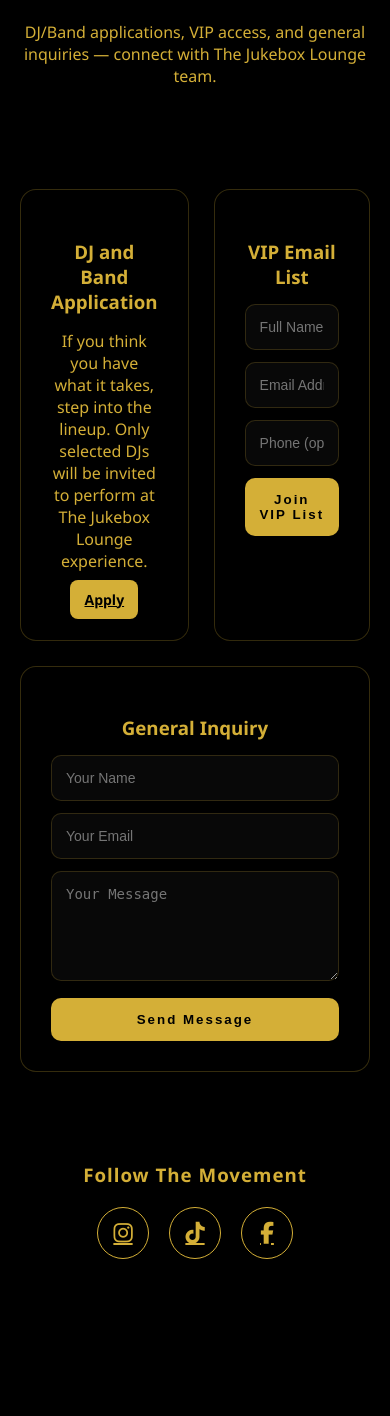
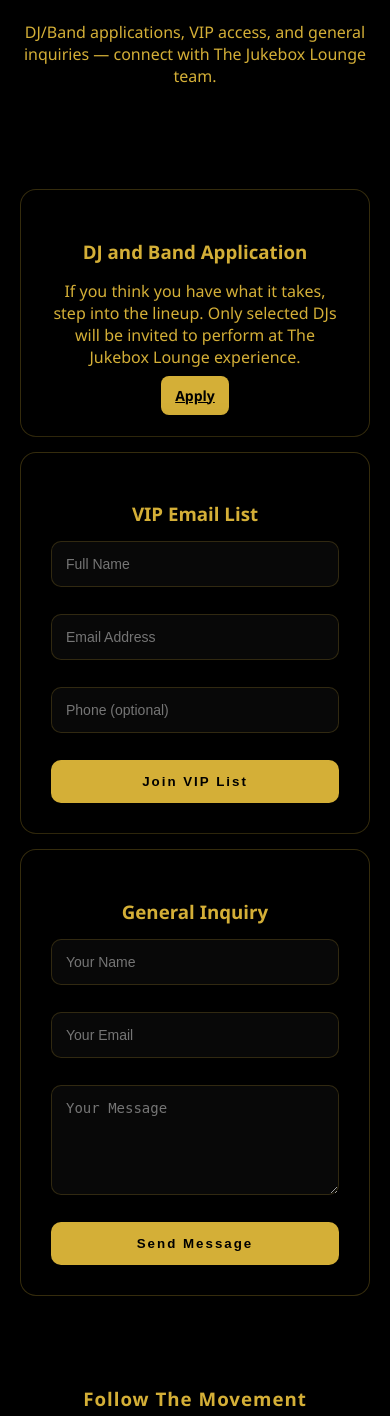
Before and after one commit to insight1224/jukebox-clean, a Flask app: page /contact in a window 390 px wide. Shown: the part 170-1586 px from the top of the page. Before the commit the page ends 1429 px from the top, so only its background shows below. Run offline with Flask 3, Linux system fonts and the light colour scheme.

Commit message:
mobile changes

```diff
--- a/static/base.css
+++ b/static/base.css
@@ -7,6 +7,18 @@ body {
     font-family: 'Segoe UI', Arial, sans-serif;
     background: #000;          /* full black */
     color: #D4AF37;            /* gold text */
+    overflow-x: hidden;
+}
+
+*,
+*::before,
+*::after {
+    box-sizing: border-box;
+}
+
+img {
+    max-width: 100%;
+    height: auto;
 }
 
 /* default text styling */
@@ -21,6 +33,14 @@ p, h1, h2, h3, h4, span, li {
 .section {
     padding: 70px 20px;
     text-align: center;
+}
+
+.container {
+    width: 100%;
+    max-width: 1200px;
+    margin: 0 auto;
+    padding-left: 16px;
+    padding-right: 16px;
 }
 
 /* =========================
@@ -278,6 +298,7 @@ nav a {
 .nav-links {
   display: flex;
   gap: 20px;
+  flex-wrap: wrap;
 }
 
 .nav-links a {
@@ -305,7 +326,7 @@ nav a {
     position: absolute;
     top: 60px;
     right: 0;
-    width: 200px;
+    width: min(240px, calc(100vw - 24px));
     padding: 20px;
   }
 
@@ -315,6 +336,11 @@ nav a {
 
   .nav-links.active {
     display: flex;
+  }
+
+  .logo {
+    font-size: 16px;
+    letter-spacing: 1px;
   }
 }
 .membership-input {
--- a/static/contact.css
+++ b/static/contact.css
@@ -152,6 +152,46 @@
         width: 100%;
     }
 }
+
+@media (max-width: 768px) {
+    .contact-grid {
+        display: flex;
+        flex-direction: column;
+        align-items: center;
+        gap: 15px;
+    }
+
+    .contact-box {
+        width: 100%;
+        max-width: 100%;
+        flex: none;
+    }
+
+    .contact-form {
+        display: flex;
+        flex-direction: column;
+        gap: 15px;
+    }
+
+    .contact-form input,
+    .contact-form textarea {
+        width: 100%;
+    }
+}
+
+/* Final mobile override lock */
+@media (max-width: 768px) {
+    form.contact-form {
+        display: flex !important;
+        flex-direction: column !important;
+        gap: 15px !important;
+    }
+
+    form.contact-form input,
+    form.contact-form textarea {
+        width: 100% !important;
+    }
+}
 .social-section {
     text-align: center;
     margin-top: 50px;
--- a/templates/contact.html
+++ b/templates/contact.html
@@ -38,7 +38,7 @@
 
     <h3>VIP Email List</h3>
 
-    <form action="/vip" method="POST">
+    <form class="contact-form" action="/vip" method="POST">
 
         <input type="text" name="name" placeholder="Full Name" required>
         <input type="email" name="email" placeholder="Email Address" required>
@@ -54,7 +54,7 @@
 
     <h3>General Inquiry</h3>
 
-    <form method="POST" action="/contact">
+    <form class="contact-form" method="POST" action="/contact">
 
         <input type="text" name="name" placeholder="Your Name" required>
         <input type="email" name="email" placeholder="Your Email" required>
```
Also changed, not shown: static/event_detail.css (+43 -0 lines), static/events.css (+23 -4 lines), static/home.css (+58 -10 lines).
